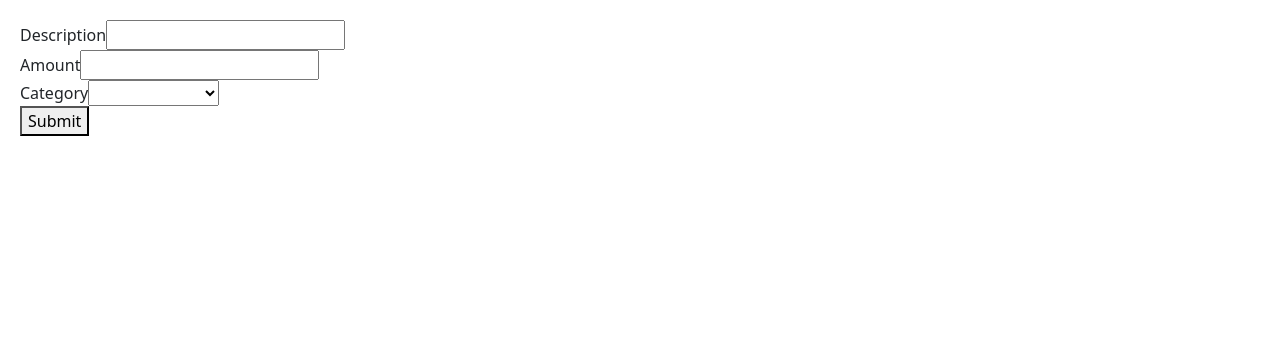
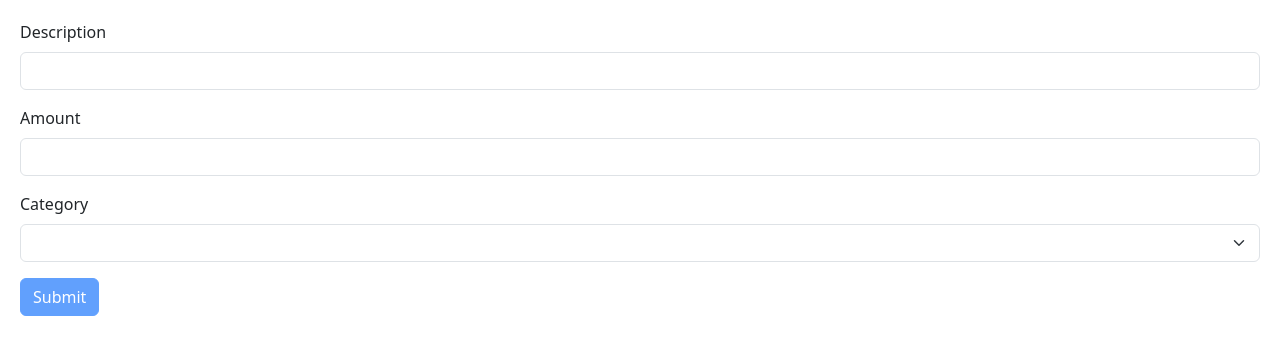
Before and after one commit to houssamouhra/expense-tracker, a React (Vite) app: page / in a window 1280 px wide. Shown: the top 354 px of the page. Built offline with nearby package versions, Linux system fonts and the light colour scheme.

Commit message:
feat(form): implement expense form with schema validation and typed submission
- integrate react-hook-form with zod resolver
- define schema for description, amount, and category
- add real-time validation (onChange mode)
- display field errors
- disable submit when form is invalid

```diff
--- a/src/components/Form.tsx
+++ b/src/components/Form.tsx
@@ -1,19 +1,58 @@
+import { zodResolver } from '@hookform/resolvers/zod';
+import { useForm, type SubmitHandler } from 'react-hook-form';
+import { z } from 'zod';
+
+const schema = z.object({
+  description: z.string().min(3, { message: 'Description must be at least 3 characters.' }),
+  amount: z
+    .number({ message: 'Amount only accept numbers.' })
+    .min(1)
+    .max(99, { message: 'Amount must be between 1 and 99' }),
+  category: z.enum(['Groceries', 'Utilities', 'Entertainment'], {
+    message: 'Please select a category.',
+  }),
+});
+
+type ExpenseFormData = z.infer<typeof schema>;
+
 const Form = () => {
+  const {
+    register,
+    handleSubmit,
+    formState: { errors, isValid },
+  } = useForm<ExpenseFormData>({ resolver: zodResolver(schema), mode: 'onChange' });
+
+  const onSubmitHandler: SubmitHandler<ExpenseFormData> = (data) => {
+    console.log(data);
+  };
+
   return (
-    <form action=''>
-      <div>
-        <label htmlFor='description'>Description</label>
-        <input id='description' type='text' />
+    <form onSubmit={handleSubmit(onSubmitHandler)}>
+      <div className='mb-3'>
+        <label htmlFor='description' className='form-label'>
+          Description
+        </label>
+        <input {...register('description')} id='description' type='text' className='form-control' />
+        {errors.description && <p className='text-danger'>{errors.description.message}</p>}
       </div>
 
-      <div>
-        <label htmlFor='amount'>Amount</label>
-        <input id='amount' type='text' />
+      <div className='mb-3'>
+        <label htmlFor='amount' className='form-label'>
+          Amount
+        </label>
+        <input
+          {...register('amount', { valueAsNumber: true })}
+          id='amount'
+          type='text'
+          className='form-control'
+        />
       </div>
 
-      <div>
-        <label htmlFor='category'>Category</label>
-        <select name='category' id='category'>
+      <div className='mb-3'>
+        <label htmlFor='category' className='form-label'>
+          Category
+        </label>
+        <select {...register('category')} name='category' id='category' className='form-select'>
           <option value=''></option>
           <option value='Groceries'>Groceries</option>
           <option value='Utilities'>Utilities</option>
@@ -21,7 +60,9 @@ const Form = () => {
         </select>
       </div>
 
-      <button type='submit'>Submit</button>
+      <button disabled={!isValid} type='submit' className='btn btn-primary'>
+        Submit
+      </button>
     </form>
   );
 };
```
